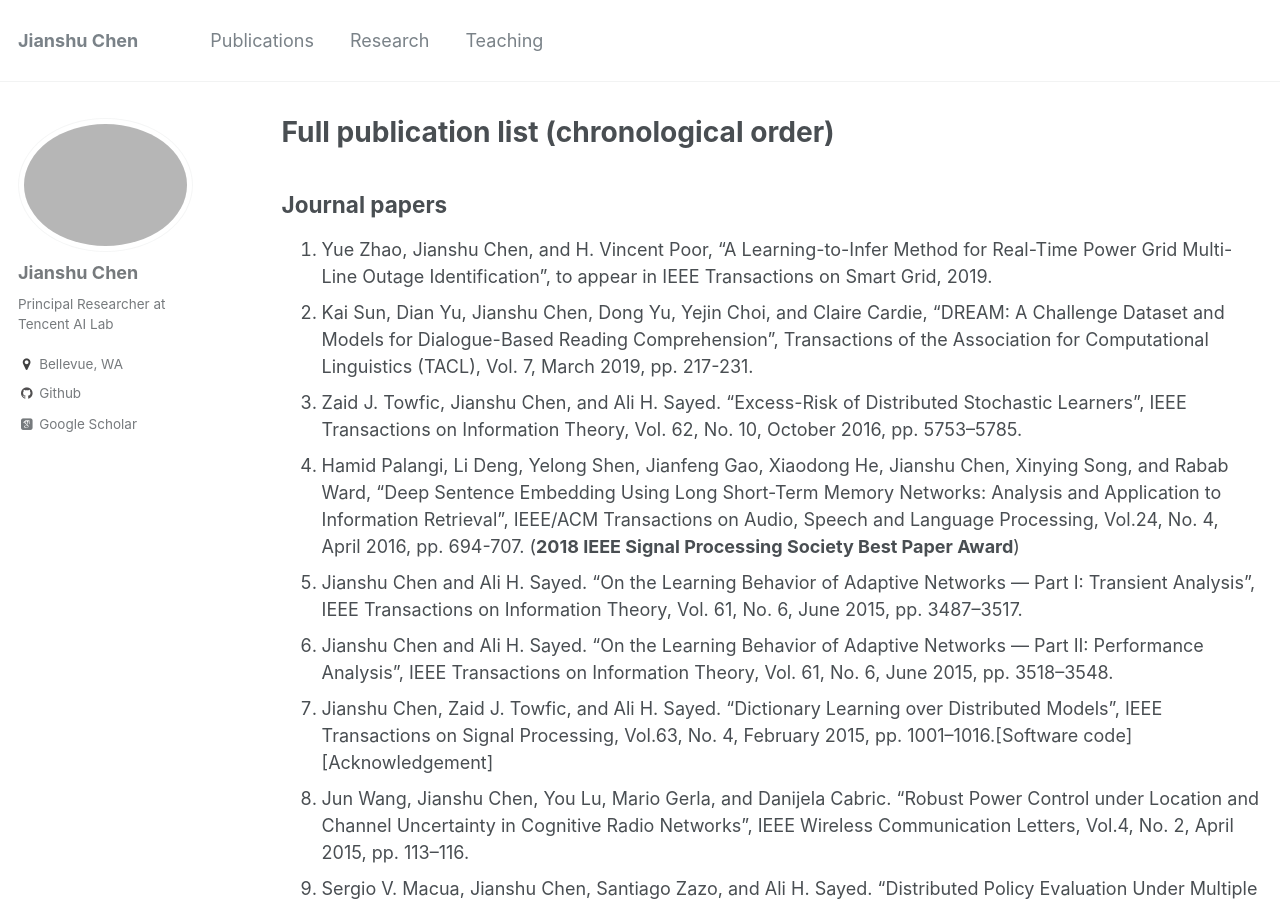
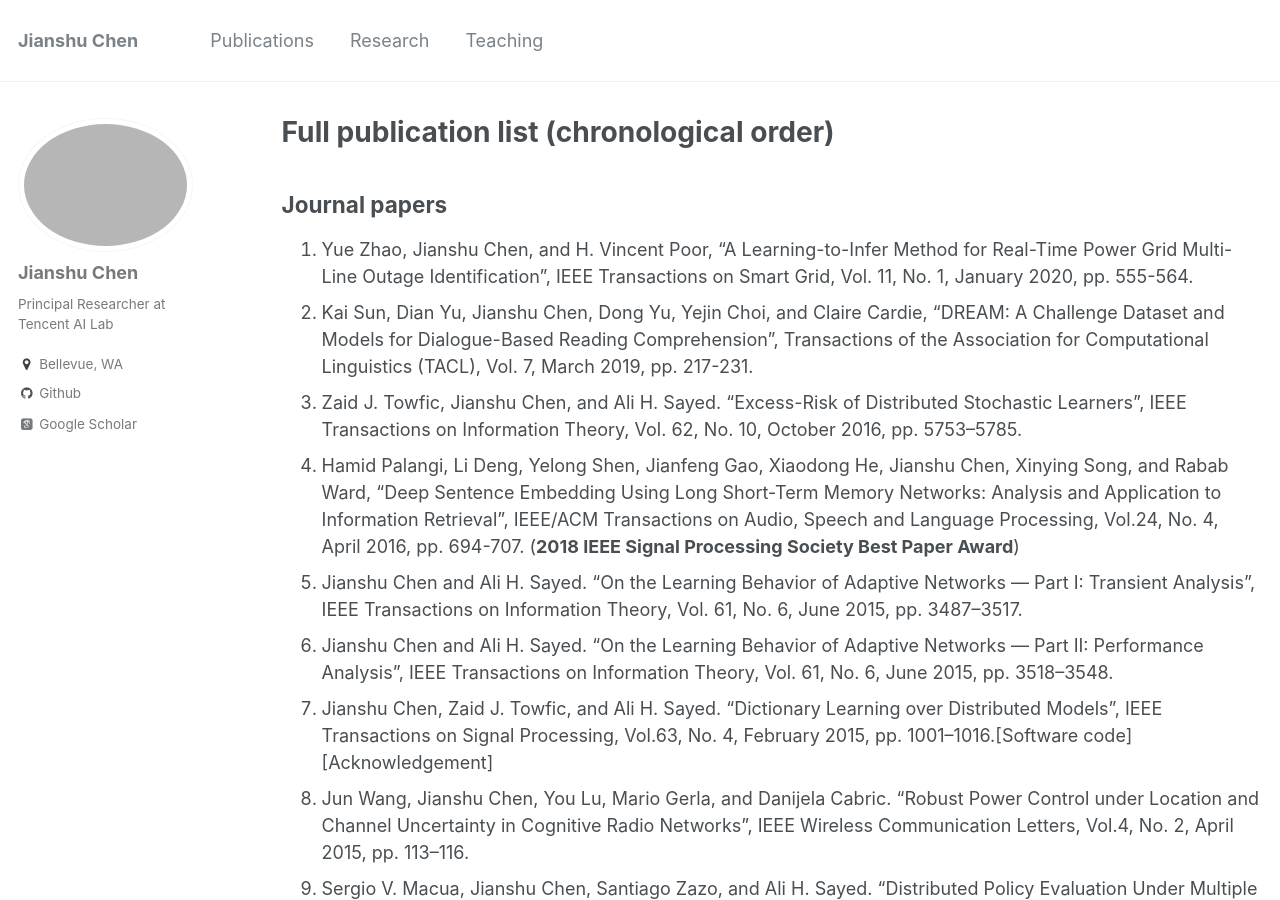
Before and after one commit to chenjianshu/chenjianshu.github.io, a Jekyll site: the page built from _pages/publications.md, in a window 1280 px wide and 900 px high. Built offline with Jekyll 4.4.1, drawn with Linux system fonts in a browser that asks for light colours; some web fonts are replaced.

Commit message:
update TSG publication information

```diff
--- a/_pages/publications.md
+++ b/_pages/publications.md
@@ -6,7 +6,7 @@
 ---
 
 ## Journal papers ##
-1. Yue Zhao, Jianshu Chen, and H. Vincent Poor, “A Learning-to-Infer Method for Real-Time Power Grid Multi-Line Outage Identification”, to appear in IEEE Transactions on Smart Grid, 2019.
+1. Yue Zhao, Jianshu Chen, and H. Vincent Poor, “A Learning-to-Infer Method for Real-Time Power Grid Multi-Line Outage Identification”, IEEE Transactions on Smart Grid, Vol. 11, No. 1, January 2020, pp. 555-564.
 1. Kai Sun, Dian Yu, Jianshu Chen, Dong Yu, Yejin Choi, and Claire Cardie, “DREAM: A Challenge Dataset and Models for Dialogue-Based Reading Comprehension”, Transactions of the Association for Computational Linguistics (TACL), Vol. 7, March 2019, pp. 217-231.
 1. Zaid J. Towfic, Jianshu Chen, and Ali H. Sayed. “Excess-Risk of Distributed Stochastic Learners”, IEEE Transactions on Information Theory, Vol. 62, No. 10, October 2016, pp. 5753–5785.
 1. Hamid Palangi, Li Deng, Yelong Shen, Jianfeng Gao, Xiaodong He, Jianshu Chen, Xinying Song, and Rabab Ward, “Deep Sentence Embedding Using Long Short-Term Memory Networks: Analysis and Application to Information Retrieval”, IEEE/ACM Transactions on Audio, Speech and Language Processing, Vol.24, No. 4, April 2016, pp. 694-707. (**2018 IEEE Signal Processing Society Best Paper Award**)
```
